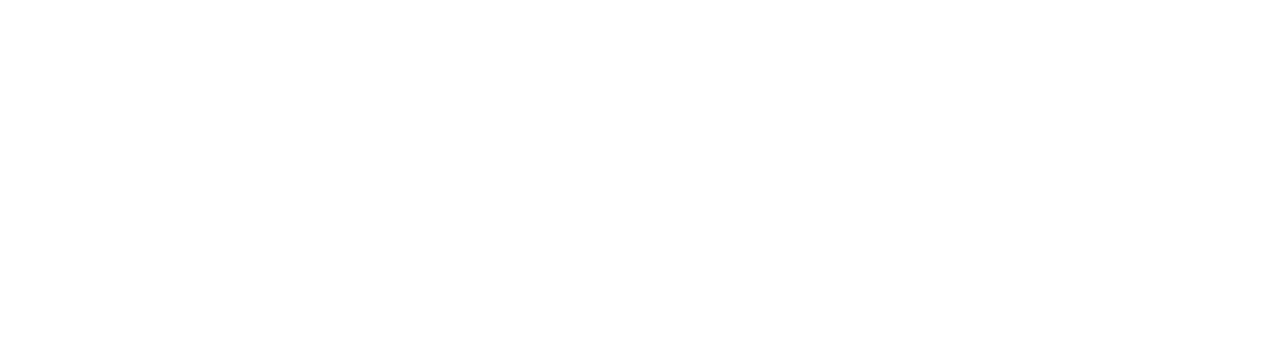
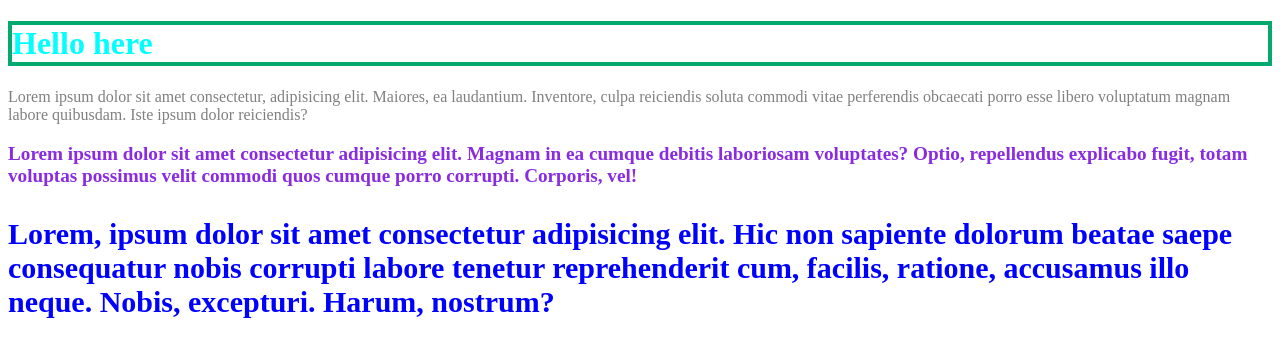
Before and after one commit to pashaGhub/html, a plain HTML site: page index.html in a window 1280 px wide. Drawn offline with Linux system fonts and the light colour scheme.

Commit message:
CSS intro

```diff
--- a/index.html
+++ b/index.html
@@ -4,6 +4,32 @@
     <meta charset="UTF-8" />
     <meta name="viewport" content="width=device-width, initial-scale=1.0" />
     <title>Document</title>
+    <link rel="stylesheet" href="./style.css" />
+    <style>
+      h1 {
+        color: red;
+      }
+    </style>
   </head>
-  <body></body>
+  <body>
+    <h1 style="color: aqua">Hello here</h1>
+    <p style="color: grey">
+      Lorem ipsum dolor sit amet consectetur, adipisicing elit. Maiores, ea
+      laudantium. Inventore, culpa reiciendis soluta commodi vitae perferendis
+      obcaecati porro esse libero voluptatum magnam labore quibusdam. Iste ipsum
+      dolor reiciendis?
+    </p>
+    <p class="bluePar" id="firstPar">
+      Lorem ipsum dolor sit amet consectetur adipisicing elit. Magnam in ea
+      cumque debitis laboriosam voluptates? Optio, repellendus explicabo fugit,
+      totam voluptas possimus velit commodi quos cumque porro corrupti.
+      Corporis, vel!
+    </p>
+    <p style="font-weight: 700" class="largeFontPar bluePar">
+      Lorem, ipsum dolor sit amet consectetur adipisicing elit. Hic non sapiente
+      dolorum beatae saepe consequatur nobis corrupti labore tenetur
+      reprehenderit cum, facilis, ratione, accusamus illo neque. Nobis,
+      excepturi. Harum, nostrum?
+    </p>
+  </body>
 </html>
--- /dev/null
+++ b/style.css
@@ -0,0 +1,23 @@
+h1 {
+  color: green;
+  border: 4px solid #04aa6d;
+}
+
+/* class attributes */
+.bluePar {
+  color: blue;
+}
+
+.largeFontPar {
+  font-size: 30px;
+}
+
+/* id attributes */
+#firstPar {
+  color: blueviolet;
+  font-size: larger;
+  font-weight: 600;
+}
+
+/* CSS hierarchy: */
+/* inline > id > class */
```
Also changed, not shown: contacts.html (deleted).
